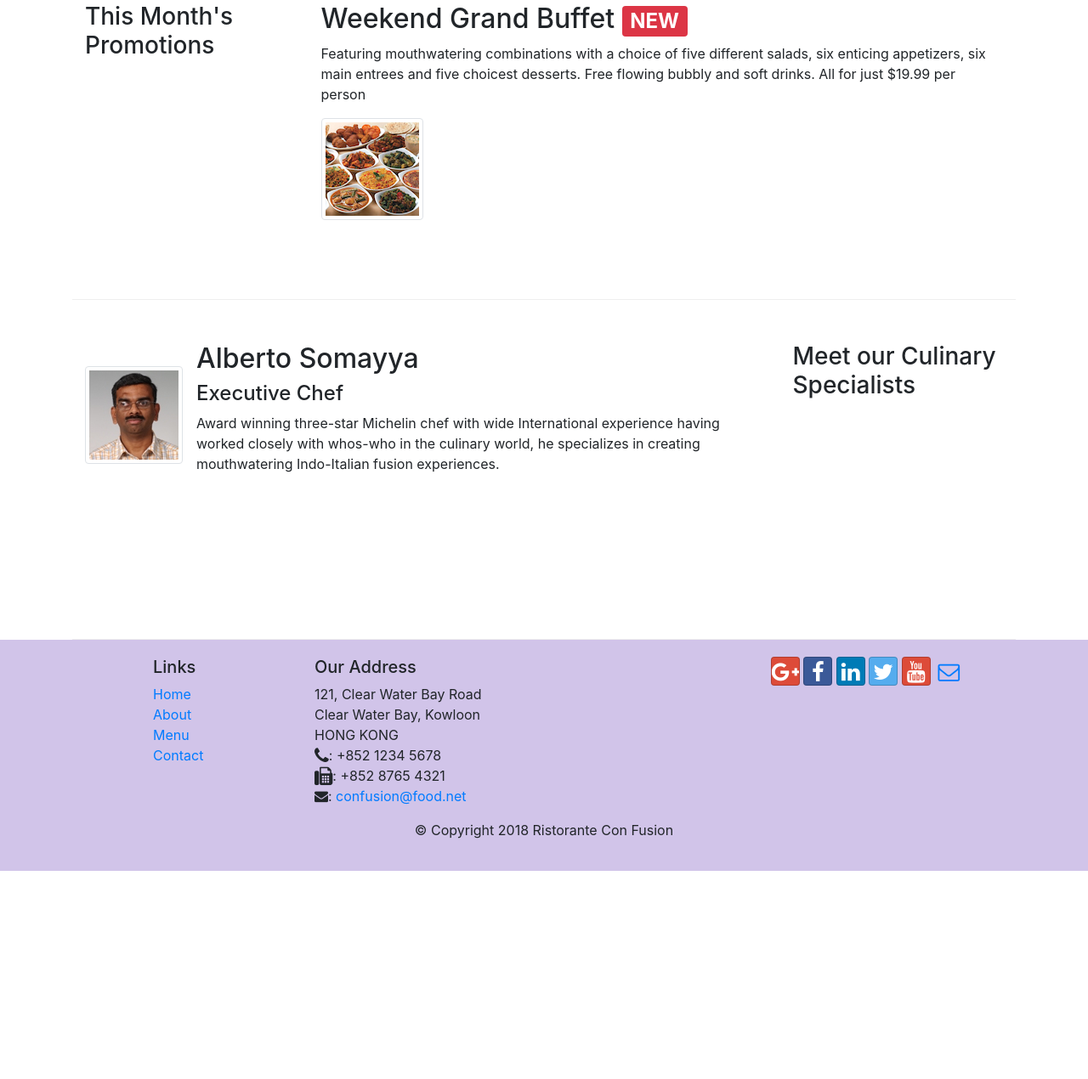
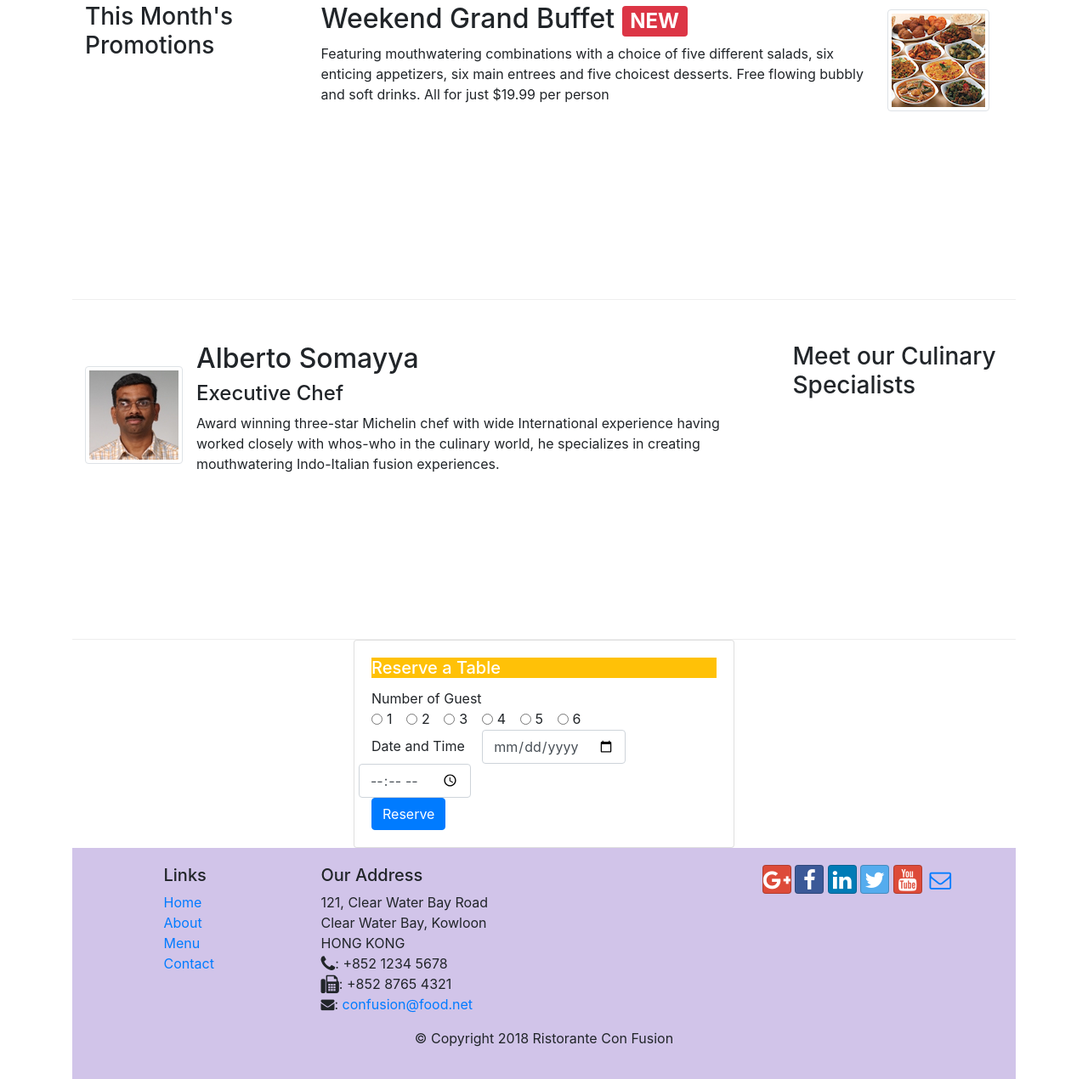
Before and after one commit to DanielFelipeAgMo/coursera, a website: page index.html in a window 1280 px wide. Shown: the part 781-2051 px from the top of the page at 85% size. Before the commit the page ends 1806 px from the top, so only its background shows below. Drawn offline with nearby package versions, Linux system fonts and the light colour scheme.

Commit message:
add form reserve and more

```diff
--- a/index.html
+++ b/index.html
@@ -41,6 +41,9 @@
                 </div>
                 <div class="col-12 col-sm align-self-center">
                     <img src="img/logo.png" class="img-fluid">
+
+                    <a href="#formReserve" class="btn btn-warning">Reserve a Table</a>
+
                 </div>
             </div>
         </div>
@@ -71,11 +74,19 @@
             <div class="col-12 col-sm-4 col-md-3">
                 <h3>This Month's Promotions</h3>
             </div>
-            <div class="col col-sm col-md">
-                <h2>Weekend Grand Buffet <span class="badge badge-danger"> NEW</span></h2>
-                <p>Featuring mouthwatering combinations with a choice of five different salads, six enticing appetizers, six main entrees and five choicest desserts. Free flowing bubbly and soft drinks. All for just $19.99 per person </p>
-                <img class="d-flex mr-3 img-thumbnail align-self-center"
-                            src="img/buffet.png" alt="Buffet">
+            <div class="col col-sm  col-md">
+                <div class="media">
+                    <img class= "d-flex mr-3 img-thumbnail align-self-center order-last"
+                           src="img/buffet.png" alt="Buffet">
+                    <div class="media-body">
+                        <h2>Weekend Grand Buffet <span class="badge badge-danger"> NEW</span></h2>
+                        <p class="d-none d-sm-block">Featuring mouthwatering combinations with a choice of five different salads,
+                             six enticing appetizers, six main entrees and five choicest desserts.
+                             Free flowing bubbly and soft drinks. All for just $19.99 per person
+                        </p>
+                    </div>
+            </div>
+
             </div>
         </div>
 
@@ -99,7 +110,55 @@
                 </div>
             </div>
         </div>
-    </div>
+
+        <div class="row justify-content-center">
+            <div class="card" style="width: 28rem;" id="formReserve">
+
+                <div class="card-body">
+                  <h5 class="card-title bg-warning text-white">Reserve a Table</h5>
+                  <div class="">Number of Guest</div>
+                  <div class="form-check form-check-inline">
+                    <input class="form-check-input" type="radio" name="inlineRadioOptions" id="inlineRadio1" value="option1">
+                    <label class="form-check-label" for="inlineRadio1">1</label>
+                  </div>
+                  <div class="form-check form-check-inline">
+                    <input class="form-check-input" type="radio" name="inlineRadioOptions" id="inlineRadio2" value="option2">
+                    <label class="form-check-label" for="inlineRadio2">2</label>
+                  </div>
+                  <div class="form-check form-check-inline">
+                    <input class="form-check-input" type="radio" name="inlineRadioOptions" id="inlineRadio1" value="option3">
+                    <label class="form-check-label" for="inlineRadio1">3</label>
+                  </div>
+                  <div class="form-check form-check-inline">
+                    <input class="form-check-input" type="radio" name="inlineRadioOptions" id="inlineRadio2" value="option4">
+                    <label class="form-check-label" for="inlineRadio2">4</label>
+                  </div>
+                  <div class="form-check form-check-inline">
+                    <input class="form-check-input" type="radio" name="inlineRadioOptions" id="inlineRadio1" value="option5">
+                    <label class="form-check-label" for="inlineRadio1">5</label>
+                  </div>
+                  <div class="form-check form-check-inline">
+                    <input class="form-check-input" type="radio" name="inlineRadioOptions" id="inlineRadio2" value="option6">
+                    <label class="form-check-label" for="inlineRadio2">6</label>
+                  </div>
+                  <div class="row ">
+                    <label for="inputDate" class="col-sm-4 col-form-label">Date and Time</label>
+                    <div class="col-sm-">
+                      <input type="date" class="form-control" id="inputDate" placeholder="Date">
+                    </div>
+                    <div class="col-sm-">
+                      <input type="time" class="form-control" id="inputTime" placeholder="Time">
+                    </div>
+                  </div>
+
+
+                  <a href="#" class="btn btn-primary">Reserve</a>
+                </div>
+              </div>
+        </div>
+
+
+
 
     <footer class="footer">
         <div class="container">
```
